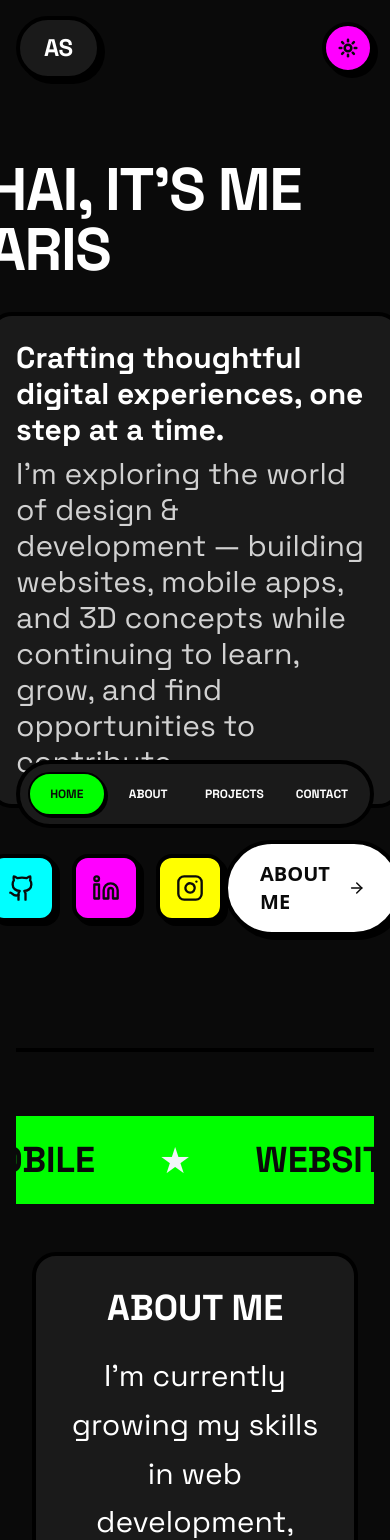
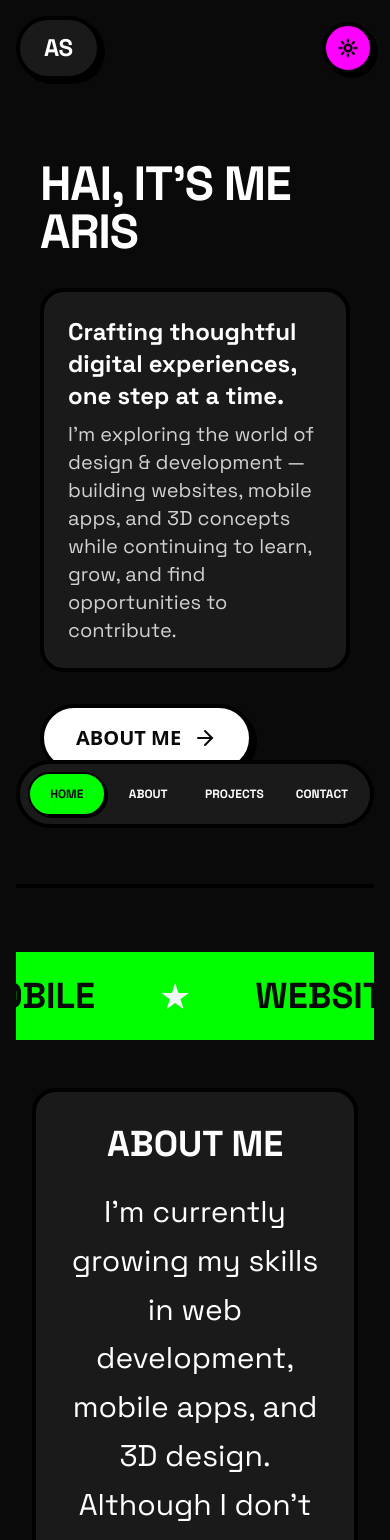
Before and after one commit to Arspn0/my-portfolio, a React (Vite) app: page / in a window 390 px wide. Shown: the top 1540 px of the page. Built offline with nearby package versions, Linux system fonts and the light colour scheme; the HTML template or start-up script is replaced by a standard one.

Commit message:
update: change 2 section for responsive

```diff
--- a/src/Pages/Home.jsx
+++ b/src/Pages/Home.jsx
@@ -44,29 +44,36 @@ function Home() {
     <div className="bg-neo-light-bg dark:bg-neo-dark-bg transition-colors duration-300 relative w-full flex-col justify-center py-20 px-4">
 
       {/* SECTION 1: HERO */}
-      <section className="flex flex-col items-center px-16 pt-20 pb-20">
-        <div className="max-w-9xl">
+      <section className="flex flex-col items-start px-6 sm:px-10 md:px-16 pt-20 pb-20">
+        <div className="w-full max-w-7xl">
 
-          {/* Greeting */}
+          {/* Greeting (tetap rata kiri) */}
           <div className="mb-8">
-            <h1 className="text-6xl sm:text-7xl md:text-8xl font-black text-neo-light-text dark:text-neo-dark-text mb-4 font-neo uppercase tracking-tight border-neo-light-border">
+            <h1 className="text-5xl sm:text-6xl md:text-7xl lg:text-8xl font-black text-neo-light-text dark:text-neo-dark-text mb-4 font-neo uppercase tracking-tight">
               HAI, IT'S ME ARIS
             </h1>
           </div>
 
-          {/* Description */}
-          <div className="rounded-3xl mb-8 bg-neo-light-card dark:bg-neo-dark-card border-4 border-neo-light-border dark:border-neo-dark-border p-6">
-            <p className="text-3xl sm:text-4xl font-bold text-neo-light-text dark:text-neo-dark-text font-neo">
+          {/* Description dengan scaling, tetap rata kiri */}
+          <div className="origin-top-left transform scale-100 md:scale-100 sm:scale-95 xs:scale-85 transition-transform duration-300">
+            <div className="
+              rounded-3xl mb-8 bg-neo-light-card dark:bg-neo-dark-card
+              border-4 border-neo-light-border dark:border-neo-dark-border p-6
+            ">
+              <p className="text-2xl sm:text-3xl md:text-4xl font-bold text-neo-light-text dark:text-neo-dark-text font-neo">
                 Crafting thoughtful digital experiences, one step at a time.
               </p>
-            <p className="text-3xl text-neo-light-text dark:text-neo-dark-text opacity-80 mt-2 font-neo">
+              <p className="text-xl sm:text-2xl text-neo-light-text dark:text-neo-dark-text opacity-80 mt-2 font-neo">
                 I’m exploring the world of design & development — building websites, mobile apps, and 3D concepts while continuing to learn, grow, and find opportunities to contribute.
               </p>
             </div>
+          </div>
 
-          <div className="flex items-center justify-between mb-8">
+          {/* Social + CTA */}
+          <div className="flex items-center justify-between mb-8 w-full">
+
             {/* Social Links */}
-            <div className="flex gap-4">
+            <div className="hidden sm:flex gap-4">
               {socialMediaLinks.map((social, index) => (
                 <a
                   key={index}
@@ -81,14 +88,23 @@ function Home() {
               ))}
             </div>
 
-            {/* CTA Button */}
+            {/* Tombol About: tetap ukuran sama, geser kiri jika social hilang */}
+            <div className="w-full sm:w-auto flex sm:block justify-start">
               <Link
                 to="/about"
-              className="rounded-full inline-flex items-center gap-3 px-8 py-4 bg-neo-dark-text text-neo-dark-bg border-4 border-neo-dark-border shadow-neo hover:shadow-neo-hover hover:translate-y-1 hover:translate-x-1 transition-all duration-200 font-black text-xl uppercase"
+                className="
+                  rounded-full inline-flex items-center gap-3
+                  px-8 py-4 bg-neo-dark-text text-neo-dark-bg
+                  border-4 border-neo-dark-border shadow-neo
+                  hover:shadow-neo-hover hover:translate-y-1 hover:translate-x-1
+                  transition-all duration-200 font-black text-xl uppercase
+                "
               >
                 About Me
                 <ArrowRight size={24} />
               </Link>
+            </div>
+
           </div>
         </div>
       </section>
@@ -118,15 +134,21 @@ function Home() {
         </div>
 
         {/* Short About */}
-        <div className="max-w-5xl mx-auto px-4 sm:px-8">
-          <div className="rounded-3xl bg-neo-light-card dark:bg-neo-dark-card border-4 border-neo-light-border dark:border-neo-dark-border p-8 sm:p-12 ">
-            <h3 className="text-center text-4xl sm:text-4xl font-black text-neo-light-text dark:text-neo-dark-text mb-6 font-neo uppercase">
+        <div className="flex justify-center px-4 sm:px-8">
+
+          {/* Scale Wrapper */}
+          <div className="origin-top transform scale-100 lg:scale-100 md:scale-95 sm:scale-90 xs:scale-85 transition-duration-300 max-w-5xl w-full">
+            <div className="rounded-3xl bg-neo-light-card dark:bg-neo-dark-card border-4 border-neo-light-border dark:border-neo-dark-border p-8 sm:p-12">
+              <h3 className="text-center text-4xl font-black text-neo-light-text dark:text-neo-dark-text mb-6 font-neo uppercase">
                 About Me
               </h3>
+
               <p className="text-center text-3xl text-neo-light-text dark:text-neo-dark-text leading-relaxed font-neo">
                 I’m currently growing my skills in web development, mobile apps, and 3D design. Although I don’t have professional experience yet, I’m actively building projects, improving my craft, and looking for opportunities to apply what I’ve learned.
                 I’m also open to roles in IT support, administration, customer service, or other fields where I can contribute while continuing my journey in tech.
               </p>
+            </div>
+
           </div>
         </div>
       </section>
```
Lines whose indentation alone changed are shown as unchanged.
